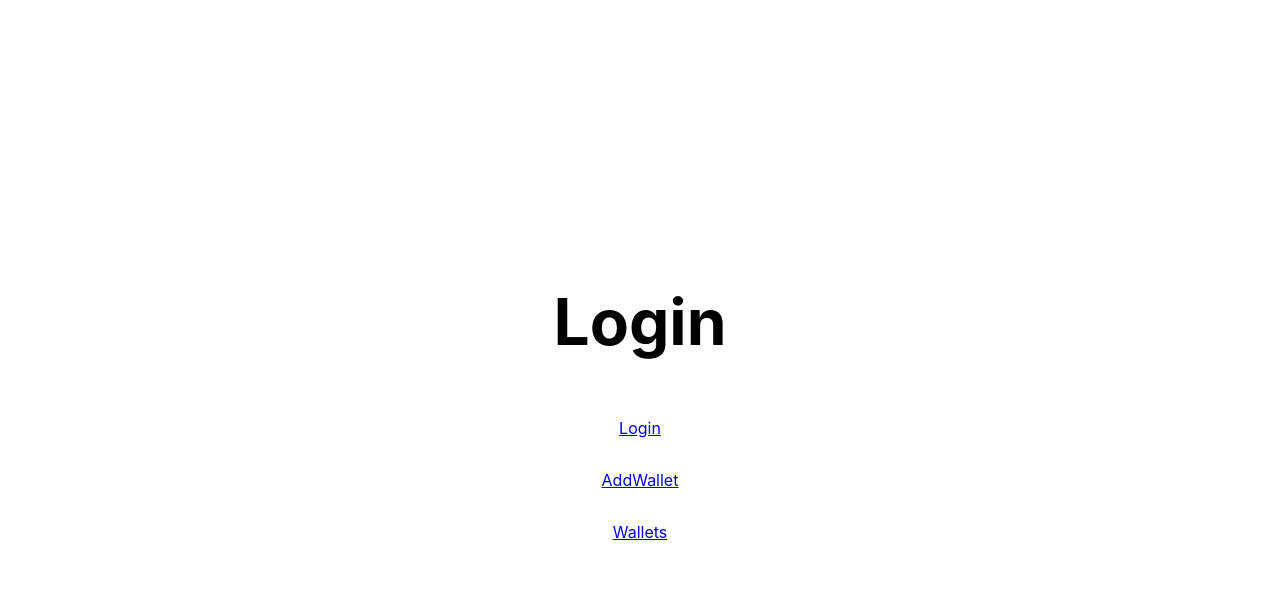
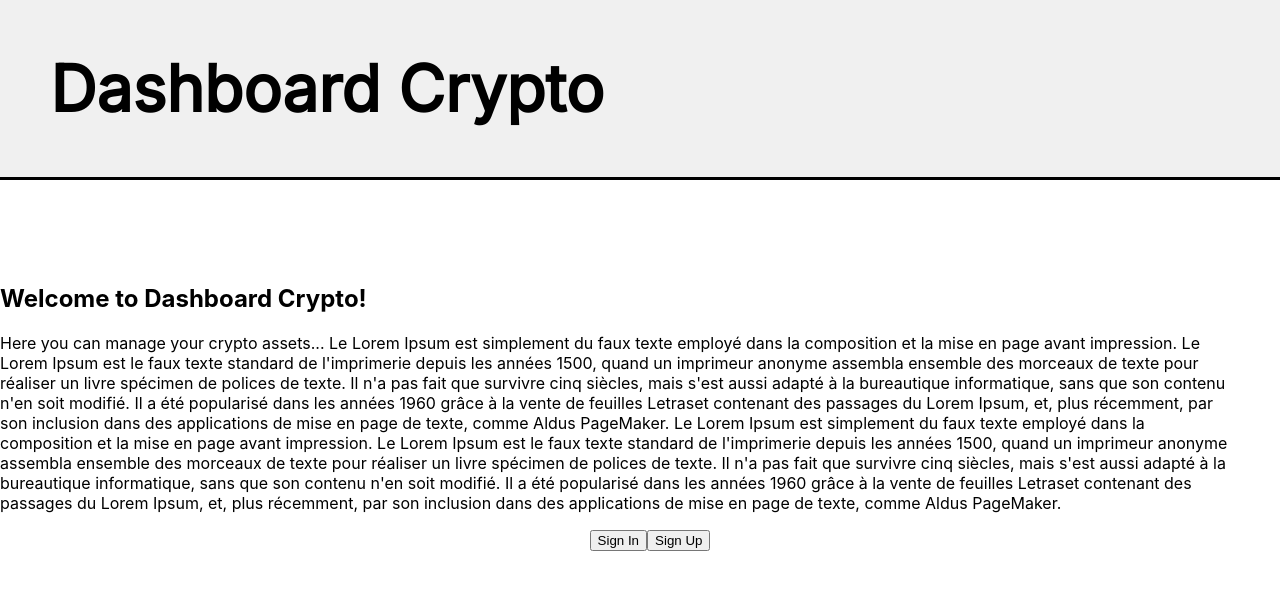
Before and after one commit to Tarek1808/CryptoDashboard-frontend, a Next.js app: page / in a window 1280 px wide. Shown: the top 590 px of the page. Built offline with nearby package versions, Linux system fonts and the light colour scheme.

Commit message:
front v1 login

```diff
--- a/components/Login.js
+++ b/components/Login.js
@@ -1,15 +1,43 @@
 import styles from '../styles/Login.module.css';
+//import SignUp from './SignUp';
+//import SignIn from './SignIn';
 
 function Login() {
     return (
-        <div>
+        <div className={styles.container}>
+            <header className={styles.header}>Dashboard Crypto</header>
             <main className={styles.main}>
-                <h1 className={styles.title}>
-                    Login
-                </h1>
-                <p><a href="http://localhost:3001/">Login</a></p>
-                <p><a href="http://localhost:3001/addWallet">AddWallet</a></p>
-                <p><a href="http://localhost:3001/wallets">Wallets</a></p>
+                <div className={styles.presentation}>
+
+                    <h2>Welcome to Dashboard Crypto!</h2>
+                    <p>Here you can manage your crypto assets...
+                    Le Lorem Ipsum est simplement du faux texte employé dans la composition et la
+mise en page avant impression. Le Lorem Ipsum est le faux texte standard de
+l'imprimerie depuis les années 1500, quand un imprimeur anonyme assembla
+ensemble des morceaux de texte pour réaliser un livre spécimen de polices de
+texte. Il n'a pas fait que survivre cinq siècles, mais s'est aussi adapté à la
+bureautique informatique, sans que son contenu n'en soit modifié. Il a été
+popularisé dans les années 1960 grâce à la vente de feuilles Letraset contenant
+des passages du Lorem Ipsum, et, plus récemment, par son inclusion dans des
+applications de mise en page de texte, comme Aldus PageMaker.
+
+Le Lorem Ipsum est simplement du faux texte employé dans la composition et la
+mise en page avant impression. Le Lorem Ipsum est le faux texte standard de
+l'imprimerie depuis les années 1500, quand un imprimeur anonyme assembla
+ensemble des morceaux de texte pour réaliser un livre spécimen de polices de
+texte. Il n'a pas fait que survivre cinq siècles, mais s'est aussi adapté à la
+bureautique informatique, sans que son contenu n'en soit modifié. Il a été
+popularisé dans les années 1960 grâce à la vente de feuilles Letraset contenant
+des passages du Lorem Ipsum, et, plus récemment, par son inclusion dans des
+applications de mise en page de texte, comme Aldus PageMaker.
+                    </p>
+
+                </div>
+                <div className={styles.auth}>
+
+                    <button onClick={() => console.log("Sign In")}>Sign In</button>
+                    <button onClick={() => console.log("Sign Up")}>Sign Up</button>
+                </div>
             </main>
         </div>
     );
--- a/styles/Login.module.css
+++ b/styles/Login.module.css
@@ -1,3 +1,36 @@
+@import url('https://fonts.googleapis.com/css2?family=Inter');
+
+.container {
+  display: flex;
+  flex-direction: column;
+  align-items: left;
+  justify-content: left;
+  height: 100vh;
+  text-align: center;
+}
+
+.header {
+  font-family: 'Inter';
+  font-weight: 700;
+  font-size: 4rem;
+  Font-style: extra-bold;
+  text-align: left;
+  width: 100%;
+  background-color: #f0f0f0;
+  padding: 50px 50px;
+  margin-bottom: 20px;
+  border-bottom: 3px solid #000000;
+}
+.presentation {
+  flex: 2;
+  padding-right: 50px;
+  text-align: left;
+}
+.auth {
+  flex: 5;
+  padding-left: 20px;
+  text-align: left;
+}
 .main {
     display: flex;
     flex-direction: column;
@@ -6,17 +39,3 @@
     min-height: 100vh;
     padding: 4rem 0;
   }
-
-  .title {
-    line-height: 1.15;
-    font-size: 4rem;
-  }
-
-  .title a {
-    color: #0070f3;
-    text-decoration: none;
-  }
-
-  .title a:hover, .title a:focus, .title a:active {
-    text-decoration: underline;
-  }
```
